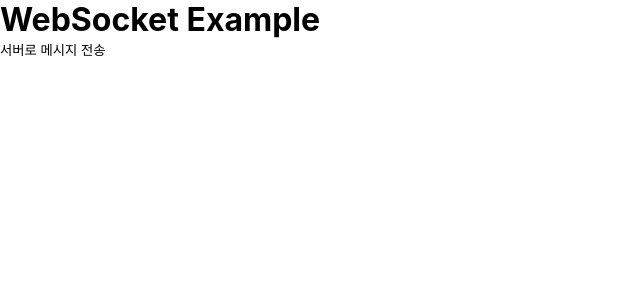
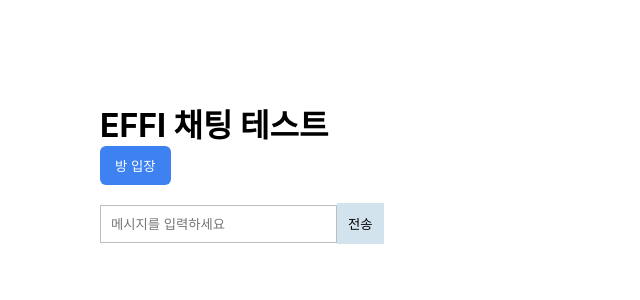
Before and after one commit to part4-project/effi_frontend, a React (Vite) app: page /kurento-service in a window 1280 px wide. Shown: the top 300 px of the page, without its empty margins (0-640 px from the left). Built offline with nearby package versions, Linux system fonts and the light colour scheme; a web font is replaced by a local one.

Commit message:
feat: 방 입장, 퇴장, 채팅 메시지 전송 테스트 완료

```diff
--- a/src/pages/kurento-service/index.tsx
+++ b/src/pages/kurento-service/index.tsx
@@ -1,68 +1,125 @@
-import { useEffect, useRef } from 'react';
-import { Client } from '@stomp/stompjs';
-import SockJS from 'sockjs-client';
+import { useEffect, useState } from 'react';
+import styled from 'styled-components';
+import WebSocketService from './utils/kurento-service';
 
 const KurentoService = () => {
-  const stompClientRef = useRef(null);
+  const [title, setTitle] = useState('EFFI 채팅 테스트');
+  const [messages, setMessages] = useState([]);
+  const [message, setMessage] = useState('');
+  const [roomId, setRoomId] = useState(1); // roomId 임시
+  const [userId, setUserId] = useState(123); //  userId 임시
+  const [meetingId, setMeetingId] = useState(456); // meetingId 임시
 
   useEffect(() => {
-    const sock = new SockJS('https://api.effi.club/signal/connect'); // WebSocket 엔드포인트
-    const stompClient = new Client({ webSocketFactory: () => sock });
-
-    stompClientRef.current = stompClient;
-
-    stompClient.onConnect = () => {
-      // console.log(new Date());
-      console.log('STOMP 연결됨');
-      // 엔드포인트 추후 /signal/sub/meeting/1/chat 으로 바뀔예정 (반영아직안됨);
-      stompClient.subscribe('/signal/sub/1/chat', handleReceivedMessage); // 구독할 주제 설정
-    };
-
-    stompClient.onDisconnect = () => {
-      console.log('STOMP 연결 끊어짐');
-    };
-
-    stompClient.activate();
+    WebSocketService.connect((msg) => {
+      setMessages((prev) => [...prev, msg]);
+    });
 
     return () => {
-      if (stompClient.connected) {
-        console.log('자동해제');
-        stompClient.deactivate();
-      }
+      WebSocketService.disconnect();
     };
   }, []);
+  console.log(messages);
 
-  const handleReceivedMessage = (message) => {
-    console.log('서버로부터 메시지 수신:', message.body);
-    // 원하는 동작 수행
+  const handleEnter = () => {
+    setTitle(`${roomId}방 접속`);
+    console.log(document.getElementById('roomTitle'));
+    document.getElementById('enterBtn').style.visibility = 'hidden';
+    document.getElementById('exitBtn').style.visibility = 'visible';
+    document.getElementById('messages').style.visibility = 'visible';
+
+    const sessionDto = { meetingId, userId };
+    WebSocketService.sendMessage(`/signal/pub/meeting/${roomId}/enter`, sessionDto);
   };
 
-  const sendMessageToServer = () => {
-    const messageObject = {
-      type: 'ENTER', // SessionMessageType에 따라 적절한 값을 설정
-      userId: 30, // 실제 사용자 ID 값
-      meetingId: 1, // 회의 ID 값
-      message: ' ID : 30번 유저가 1번 회의실에 입장하였습니다!!', // 원하는 메시지
-      timeStamp: new Date().toISOString(), // 현재 시각 ISO 문자열 형식으로
-    };
+  const handleSendMessage = () => {
+    const sessionDto = { meetingId, userId, message };
+    WebSocketService.sendMessage(`/signal/pub/meeting/${roomId}/chat`, sessionDto);
+    setMessage('');
+  };
 
-    if (stompClientRef.current.connected) {
-      stompClientRef.current.publish({
-        destination: '/signal/pub/meeting/1/enter',
-        body: JSON.stringify(messageObject),
-      });
-      // console.log('Message sent to server:', messageObject);
-    } else {
-      console.error('WebSocket 연결이 필요합니다.');
-    }
+  const handleLeave = () => {
+    setTitle(`EFFI 채팅 테스트`);
+    document.getElementById('enterBtn').style.visibility = 'visible';
+    document.getElementById('exitBtn').style.visibility = 'hidden';
+    document.getElementById('messages').style.visibility = 'hidden';
+
+    const sessionDto = { meetingId, userId };
+    WebSocketService.sendMessage(`/signal/pub/meeting/${roomId}/leave`, sessionDto);
   };
 
   return (
-    <div>
-      <h1>WebSocket Example</h1>
-      <button onClick={sendMessageToServer}>서버로 메시지 전송</button>
-    </div>
+    <S.Container>
+      <h1>{title}</h1>
+      <S.RoomButtonContainer>
+        <S.EnterButton id="enterBtn" onClick={handleEnter}>
+          방 입장
+        </S.EnterButton>
+        <S.ExitButton id="exitBtn" onClick={handleLeave}>
+          방 나가기
+        </S.ExitButton>
+      </S.RoomButtonContainer>
+      <div>
+        <S.MessageInput
+          type="text"
+          value={message}
+          onChange={(e) => setMessage(e.target.value)}
+          placeholder="메시지를 입력하세요"
+        />
+        <S.SendButton onClick={handleSendMessage}>전송</S.SendButton>
+      </div>
+      <S.MessagesContainer id="messages">
+        <h3>메시지:</h3>
+        <ul>
+          {messages.map((msg, index) => (
+            <li key={index}>{msg.message}</li>
+          ))}
+        </ul>
+      </S.MessagesContainer>
+    </S.Container>
   );
 };
 
+const S = {
+  Container: styled.div`
+    display: flex;
+    flex-direction: column;
+    padding: 100px;
+  `,
+
+  RoomButtonContainer: styled.div`
+    display: flex;
+    gap: 10px;
+    button {
+      padding: 10px 15px;
+      border-radius: 6px;
+    }
+  `,
+
+  EnterButton: styled.button`
+    background-color: var(--blue01);
+    color: var(--white);
+  `,
+  ExitButton: styled.button`
+    background-color: var(--red01);
+    color: var(--white);
+    visibility: hidden;
+  `,
+
+  MessageInput: styled.input`
+    padding: 10px;
+    border: 1px solid var(--gray02);
+    margin: 20px 0;
+  `,
+
+  SendButton: styled.button`
+    background-color: var(--blue02);
+    padding: 11px;
+  `,
+
+  MessagesContainer: styled.div`
+    visibility: hidden;
+  `,
+};
+
 export default KurentoService;
--- a/src/pages/kurento-service/utils/kurento-service.ts
+++ b/src/pages/kurento-service/utils/kurento-service.ts
@@ -1,19 +1,48 @@
-const name = null;
-const roomId = null;
-const roomName = null;
+import { Client } from '@stomp/stompjs';
+import SockJS from 'sockjs-client';
 
-function register() {
-  const name = $('#uuid').val();
-  const roomId = $('#roomId').val();
-  roomName = $('#roomName').val();
+const WebSocketService = (() => {
+  let client = null;
 
-  document.getElementById('room-header').innerText = 'ROOM ' + roomName;
-  document.getElementById('room').style.display = 'block';
+  const connect = (onMessageReceived) => {
+    client = new Client({
+      webSocketFactory: () => {
+        return new SockJS('https://api.effi.club/signal/connect');
+      },
+      onConnect: () => {
+        console.log('WebSocket 연결');
+        client.subscribe('/signal/sub/meeting/{roomId}/chat', (message) => {
+          onMessageReceived(JSON.parse(message.body));
+        });
+      },
+      onStompError: (frame) => {
+        console.error('Broker reported error: ' + frame.headers['message']);
+        console.error('Additional details: ' + frame.body);
+      },
+    });
 
-  const message = {
-    id: 'joinRoom',
-    name: $('#uuid').val(),
-    room: roomId,
+    client.activate();
   };
-  // sendMessageToServer(message);
-}
+
+  const disconnect = () => {
+    if (client !== null) {
+      console.log('STOMP 연결 끊어짐');
+      client.deactivate();
+    }
+  };
+
+  const sendMessage = (destination, body) => {
+    if (client !== null && client.connected) {
+      console.log('서버로부터 메시지 수신:', body);
+      client.publish({ destination, body: JSON.stringify(body) });
+    }
+  };
+
+  return {
+    connect,
+    disconnect,
+    sendMessage,
+  };
+})();
+
+export default WebSocketService;
```
